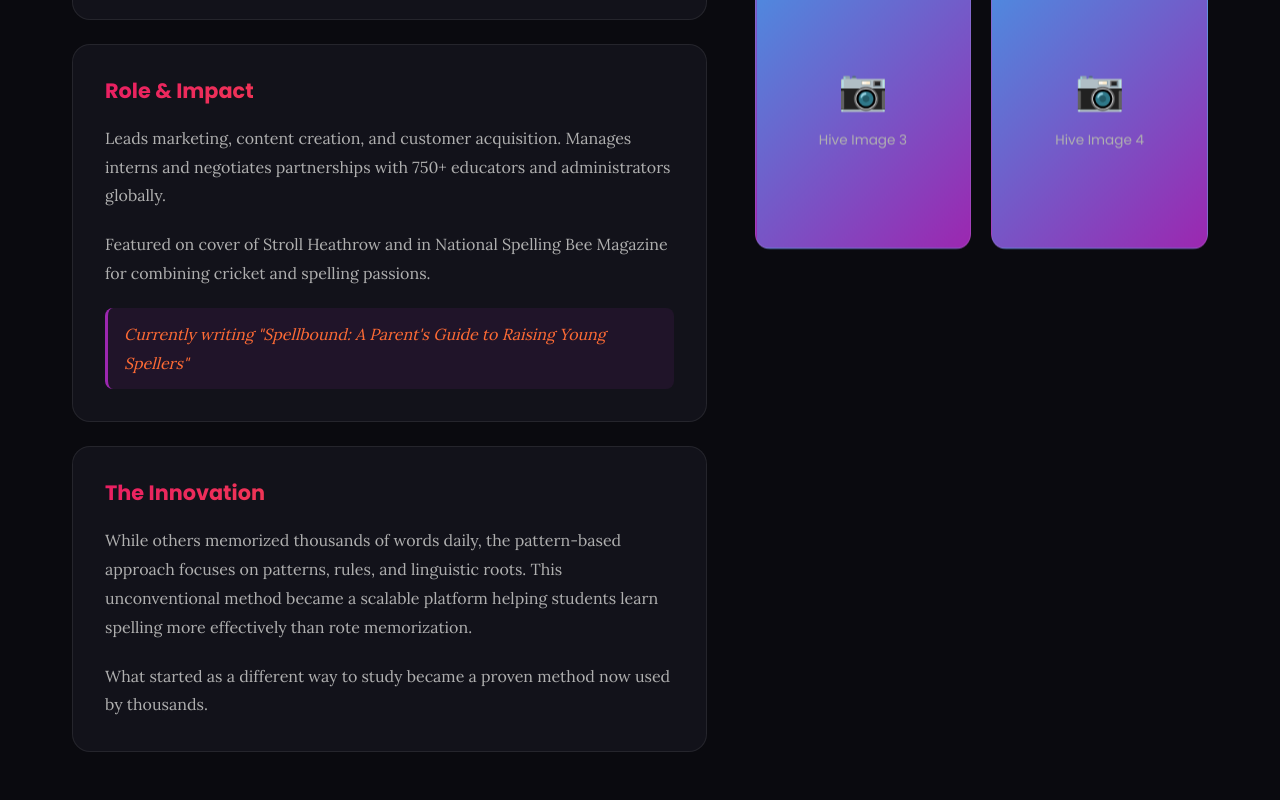
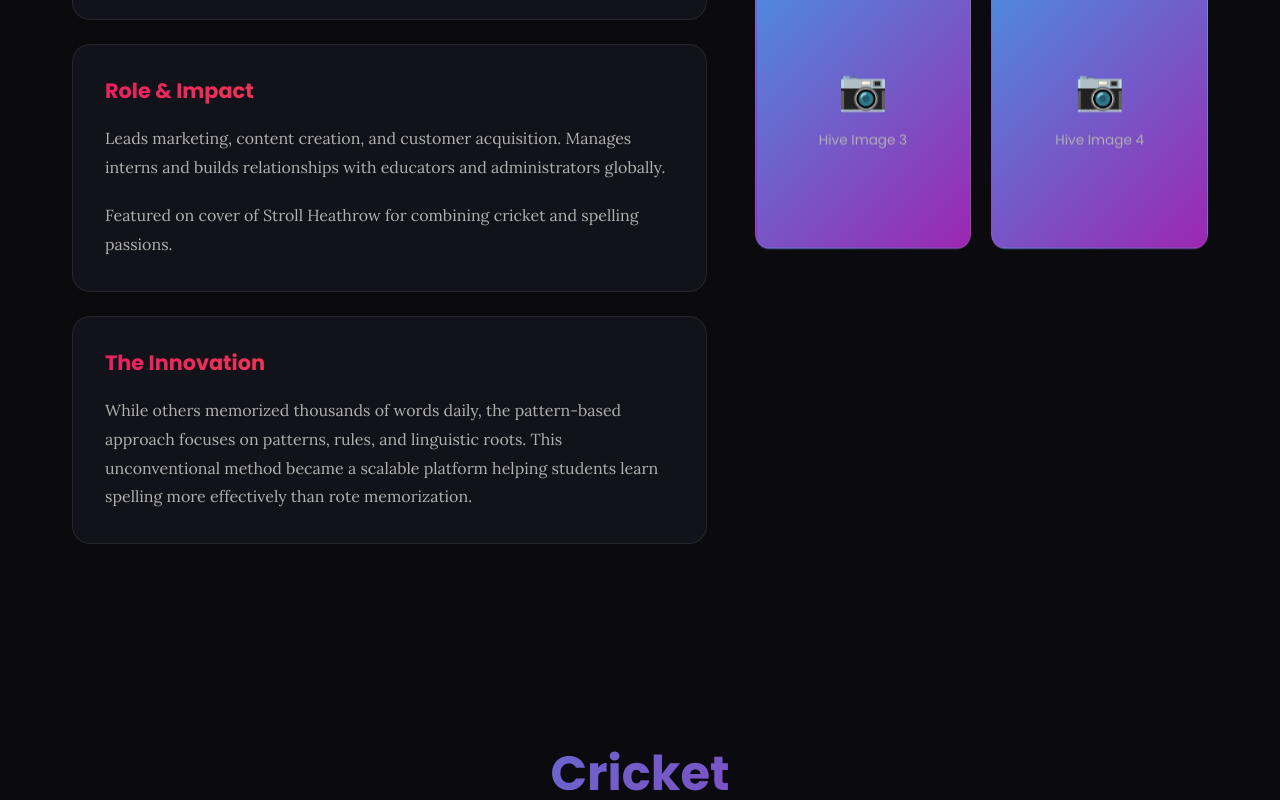
Before and after one commit to Akr1040317/ekanshPortfolio, a React (Create React App) app: page / in a window 1280 px wide. Shown: the part 2360-3160 px from the top of the page. Built offline with nearby package versions, Linux system fonts and the light colour scheme.

Commit message:
Hive: move Spellbound to projects, remove NSBM reference, update partnerships text, remove final line from Innovation

```diff
--- a/src/components/Hive.jsx
+++ b/src/components/Hive.jsx
@@ -95,15 +95,13 @@ const Hive = () => {
 
                 <div className="detail-card">
                   <h4>Role & Impact</h4>
-                  <p>Leads marketing, content creation, and customer acquisition. Manages interns and negotiates partnerships with 750+ educators and administrators globally.</p>
-                  <p>Featured on cover of Stroll Heathrow and in National Spelling Bee Magazine for combining cricket and spelling passions.</p>
-                  <p className="featured-note">Currently writing "Spellbound: A Parent's Guide to Raising Young Spellers"</p>
+                  <p>Leads marketing, content creation, and customer acquisition. Manages interns and builds relationships with educators and administrators globally.</p>
+                  <p>Featured on cover of Stroll Heathrow for combining cricket and spelling passions.</p>
                 </div>
 
                 <div className="detail-card">
                   <h4>The Innovation</h4>
                   <p>While others memorized thousands of words daily, the pattern-based approach focuses on patterns, rules, and linguistic roots. This unconventional method became a scalable platform helping students learn spelling more effectively than rote memorization.</p>
-                  <p>What started as a different way to study became a proven method now used by thousands.</p>
                 </div>
               </div>
             </ScrollAnimation>
--- a/src/components/Projects.jsx
+++ b/src/components/Projects.jsx
@@ -23,6 +23,13 @@ const Projects = () => {
       icon: '📚',
       placeholder: 'Teaching Project',
       years: '2022 - 2025'
+    },
+    {
+      title: 'Spellbound: A Parent\'s Guide to Raising Young Spellers',
+      description: 'Currently writing a comprehensive guide for parents on raising young spellers, based on years of competition experience and coaching insights.',
+      icon: '📖',
+      placeholder: 'Writing Project',
+      years: 'In Progress'
     }
   ];
 
```
